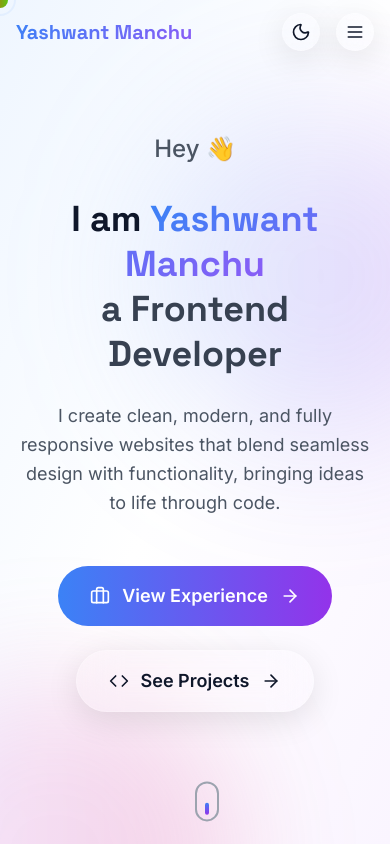
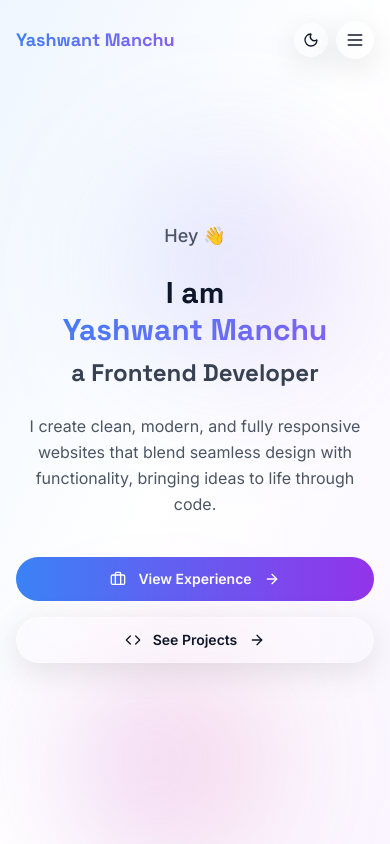
Before and after one commit to yashwant-manchu/yashwant-manchu-portfolio, a Next.js app: page / in a window 390 px wide. Shown: the top 844 px of the page. Built offline with nearby package versions, Linux system fonts and the light colour scheme.

Commit message:
Improved responsiveness for different devices

```diff
--- a/src/app/globals.css
+++ b/src/app/globals.css
@@ -2,7 +2,6 @@
 @tailwind base;
 @tailwind components;
 @tailwind utilities;
-/* Ensure your build tool is configured to use Tailwind CSS as a PostCSS plugin */
 
 * {
   margin: 0;
@@ -12,6 +11,7 @@
 
 html {
   scroll-behavior: smooth;
+  scroll-padding-top: 80px; /* Account for fixed navigation */
 }
 
 body {
@@ -20,6 +20,7 @@ body {
   color: var(--text-primary);
   transition: all 0.3s ease;
   overflow-x: hidden;
+  min-height: 100vh;
 }
 
 :root {
@@ -148,14 +149,80 @@ body {
   box-shadow: 0 0 20px rgba(59, 130, 246, 0.4);
 }
 
-/* Section padding */
+/* Section padding with responsive improvements */
 .section-padding {
   padding: 5rem 1rem;
+  min-height: auto;
+}
+
+/* Responsive section padding */
+@media (max-width: 1024px) {
+  .section-padding {
+    padding: 4rem 1rem;
+  }
 }
 
 @media (max-width: 768px) {
   .section-padding {
-    padding: 3rem 1rem;
+    padding: 3rem 1rem 3rem 1rem;
+  }
+}
+
+@media (max-width: 640px) {
+  .section-padding {
+    padding: 2.5rem 0.75rem;
+  }
+}
+
+/* Section title spacing fix for mobile navigation */
+section {
+  scroll-margin-top: 80px;
+}
+
+@media (max-width: 768px) {
+  section {
+    scroll-margin-top: 100px; /* Extra margin for mobile navigation */
+  }
+}
+
+/* Container improvements */
+.container {
+  width: 100%;
+  margin-left: auto;
+  margin-right: auto;
+  padding-left: 1rem;
+  padding-right: 1rem;
+}
+
+@media (min-width: 640px) {
+  .container {
+    max-width: 640px;
+    padding-left: 1.5rem;
+    padding-right: 1.5rem;
+  }
+}
+
+@media (min-width: 768px) {
+  .container {
+    max-width: 768px;
+  }
+}
+
+@media (min-width: 1024px) {
+  .container {
+    max-width: 1024px;
+  }
+}
+
+@media (min-width: 1280px) {
+  .container {
+    max-width: 1280px;
+  }
+}
+
+@media (min-width: 1536px) {
+  .container {
+    max-width: 1536px;
   }
 }
 
@@ -211,3 +278,115 @@ body {
   0% { transform: translate(0, 0); }
   100% { transform: translate(24px, 0); }
 }
+
+@keyframes gradient {
+  0%, 100% { background-position: 0% 50%; }
+  50% { background-position: 100% 50%; }
+}
+
+/* Responsive typography improvements */
+@media (max-width: 640px) {
+  h1 {
+    font-size: 2rem;
+    line-height: 1.2;
+  }
+
+  h2 {
+    font-size: 1.75rem;
+    line-height: 1.3;
+  }
+
+  h3 {
+    font-size: 1.5rem;
+    line-height: 1.3;
+  }
+}
+
+/* Fix for horizontal scrolling issues */
+* {
+  max-width: 100%;
+}
+
+/* Improved mobile form styling */
+@media (max-width: 768px) {
+  input, textarea, button {
+    font-size: 16px; /* Prevents zoom on iOS */
+    line-height: 1.4;
+  }
+}
+
+/* Responsive grid improvements */
+.responsive-grid {
+  display: grid;
+  gap: 1.5rem;
+  grid-template-columns: 1fr;
+}
+
+@media (min-width: 640px) {
+  .responsive-grid {
+    grid-template-columns: repeat(2, 1fr);
+    gap: 2rem;
+  }
+}
+
+@media (min-width: 1024px) {
+  .responsive-grid {
+    grid-template-columns: repeat(3, 1fr);
+    gap: 2.5rem;
+  }
+}
+
+/* Card responsive improvements */
+.card-responsive {
+  padding: 1rem;
+  margin-bottom: 1rem;
+}
+
+@media (min-width: 640px) {
+  .card-responsive {
+    padding: 1.5rem;
+  }
+}
+
+@media (min-width: 1024px) {
+  .card-responsive {
+    padding: 2rem;
+  }
+}
+
+/* Text responsive improvements */
+.text-responsive-sm {
+  font-size: 0.875rem;
+}
+
+@media (min-width: 640px) {
+  .text-responsive-sm {
+    font-size: 1rem;
+  }
+}
+
+.text-responsive-base {
+  font-size: 1rem;
+}
+
+@media (min-width: 640px) {
+  .text-responsive-base {
+    font-size: 1.125rem;
+  }
+}
+
+.text-responsive-lg {
+  font-size: 1.125rem;
+}
+
+@media (min-width: 640px) {
+  .text-responsive-lg {
+    font-size: 1.25rem;
+  }
+}
+
+@media (min-width: 1024px) {
+  .text-responsive-lg {
+    font-size: 1.5rem;
+  }
+}
--- a/src/components/layout/Navigation.tsx
+++ b/src/components/layout/Navigation.tsx
@@ -24,13 +24,15 @@ export const Navigation = () => {
         const handleScroll = () => {
             setIsScrolled(window.scrollY > 50);
 
-            // Update active section based on scroll position
+            // Update active section based on scroll position with offset for mobile nav
             const sections = navItems.map((item) => item.href.substring(1));
+            const navOffset = 80; // Account for fixed navigation height
+
             const currentSection = sections.find((section) => {
                 const element = document.getElementById(section);
                 if (element) {
                     const rect = element.getBoundingClientRect();
-                    return rect.top <= 100 && rect.bottom >= 100;
+                    return rect.top <= navOffset + 20 && rect.bottom >= navOffset + 20;
                 }
                 return false;
             });
@@ -44,10 +46,45 @@ export const Navigation = () => {
         return () => window.removeEventListener("scroll", handleScroll);
     }, []);
 
+    // Close mobile menu when clicking outside
+    useEffect(() => {
+        const handleClickOutside = (event: MouseEvent) => {
+            if (isMobileMenuOpen) {
+                const nav = document.querySelector('nav');
+                if (nav && !nav.contains(event.target as Node)) {
+                    setIsMobileMenuOpen(false);
+                }
+            }
+        };
+
+        document.addEventListener('mousedown', handleClickOutside);
+        return () => document.removeEventListener('mousedown', handleClickOutside);
+    }, [isMobileMenuOpen]);
+
+    // Prevent body scroll when mobile menu is open
+    useEffect(() => {
+        if (isMobileMenuOpen) {
+            document.body.style.overflow = 'hidden';
+        } else {
+            document.body.style.overflow = 'unset';
+        }
+
+        return () => {
+            document.body.style.overflow = 'unset';
+        };
+    }, [isMobileMenuOpen]);
+
     const scrollToSection = (href: string) => {
         const element = document.querySelector(href);
         if (element) {
-            element.scrollIntoView({ behavior: "smooth" });
+            const navHeight = 80; // Fixed nav height
+            const elementPosition = element.getBoundingClientRect().top + window.pageYOffset;
+            const offsetPosition = elementPosition - navHeight;
+
+            window.scrollTo({
+                top: offsetPosition,
+                behavior: "smooth"
+            });
         }
         setIsMobileMenuOpen(false);
     };
@@ -63,16 +100,19 @@ export const Navigation = () => {
                     }`}
             >
                 <div className="max-w-7xl mx-auto px-4 sm:px-6 lg:px-8">
-                    <div className="flex items-center justify-between h-16">
+                    <div className="flex items-center justify-between h-20"> {/* Increased height for better spacing */}
                         {/* Logo */}
-                        <motion.div whileHover={{ scale: 1.05 }} className="cursor-pointer">
-                            <h1 className="text-xl font-display font-bold gradient-text-blue">
+                        <motion.div
+                            whileHover={{ scale: 1.05 }}
+                            className="cursor-pointer flex-shrink-0"
+                        >
+                            <h1 className="text-lg sm:text-xl font-display font-bold gradient-text-blue">
                                 Yashwant Manchu
                             </h1>
                         </motion.div>
 
-                        {/* Desktop Navigation */}
-                        <div className="hidden md:flex items-center space-x-8">
+                        {/* Desktop Navigation - Hidden on smaller screens */}
+                        <div className="hidden lg:flex items-center space-x-6 xl:space-x-8">
                             {navItems.map((item) => (
                                 <motion.button
                                     key={item.name}
@@ -101,13 +141,14 @@ export const Navigation = () => {
                         </div>
 
                         {/* Right side controls */}
-                        <div className="flex items-center space-x-4">
+                        <div className="flex items-center space-x-2 sm:space-x-4">
                             {/* Theme Toggle */}
                             <motion.button
                                 onClick={toggleTheme}
                                 className="p-2 rounded-full glass-card cursor-hover"
                                 whileHover={{ scale: 1.1 }}
                                 whileTap={{ scale: 0.9 }}
+                                aria-label="Toggle theme"
                             >
                                 <AnimatePresence mode="wait">
                                     {theme === "light" ? (
@@ -118,7 +159,7 @@ export const Navigation = () => {
                                             exit={{ rotate: 180, opacity: 0 }}
                                             transition={{ duration: 0.3 }}
                                         >
-                                            <Moon className="w-5 h-5" />
+                                            <Moon className="w-4 h-4 sm:w-5 sm:h-5" />
                                         </motion.div>
                                     ) : (
                                         <motion.div
@@ -128,33 +169,35 @@ export const Navigation = () => {
                                             exit={{ rotate: 180, opacity: 0 }}
                                             transition={{ duration: 0.3 }}
                                         >
-                                            <Sun className="w-5 h-5" />
+                                            <Sun className="w-4 h-4 sm:w-5 sm:h-5" />
                                         </motion.div>
                                     )}
                                 </AnimatePresence>
                             </motion.button>
 
-                            {/* Resume Button */}
+                            {/* Resume Button - Responsive sizing */}
                             <motion.a
                                 href="/resume.pdf"
                                 download
-                                className="hidden sm:flex items-center space-x-2 px-4 py-2 bg-gradient-to-r from-blue-500 to-purple-600 text-white rounded-full font-medium cursor-hover"
+                                className="hidden sm:flex items-center space-x-2 px-3 py-2 md:px-4 md:py-2 bg-gradient-to-r from-blue-500 to-purple-600 text-white rounded-full font-medium cursor-hover text-sm"
                                 whileHover={{
                                     scale: 1.05,
                                     boxShadow: "0 10px 25px rgba(59, 130, 246, 0.3)",
                                 }}
                                 whileTap={{ scale: 0.95 }}
                             >
-                                <Download className="w-4 h-4" />
-                                <span>Resume</span>
+                                <Download className="w-3 h-3 md:w-4 md:h-4" />
+                                <span className="hidden md:block">Resume</span>
+                                <span className="block md:hidden">CV</span>
                             </motion.a>
 
                             {/* Mobile Menu Button */}
                             <motion.button
                                 onClick={() => setIsMobileMenuOpen(!isMobileMenuOpen)}
-                                className="md:hidden p-2 rounded-full glass-card cursor-hover"
+                                className="lg:hidden p-2 rounded-full glass-card cursor-hover"
                                 whileHover={{ scale: 1.1 }}
                                 whileTap={{ scale: 0.9 }}
+                                aria-label="Toggle mobile menu"
                             >
                                 <AnimatePresence mode="wait">
                                     {isMobileMenuOpen ? (
@@ -191,14 +234,15 @@ export const Navigation = () => {
                             initial={{ opacity: 0, height: 0 }}
                             animate={{ opacity: 1, height: "auto" }}
                             exit={{ opacity: 0, height: 0 }}
-                            className="md:hidden glass-card border-t border-white/10"
+                            transition={{ duration: 0.3 }}
+                            className="lg:hidden glass-card border-t border-white/10 overflow-hidden"
                         >
-                            <div className="px-4 py-6 space-y-4">
+                            <div className="px-4 py-6 space-y-2 max-h-[calc(100vh-80px)] overflow-y-auto">
                                 {navItems.map((item, index) => (
                                     <motion.button
                                         key={item.name}
                                         onClick={() => scrollToSection(item.href)}
-                                        className={`block w-full text-left px-4 py-2 rounded-lg transition-colors cursor-hover ${activeSection === item.href.substring(1)
+                                        className={`block w-full text-left px-4 py-3 rounded-lg transition-colors cursor-hover ${activeSection === item.href.substring(1)
                                                 ? "text-blue-500 bg-blue-50 dark:bg-blue-900/20"
                                                 : "text-gray-600 dark:text-gray-300 hover:text-blue-500 hover:bg-gray-50 dark:hover:bg-gray-800"
                                             }`}
@@ -210,10 +254,12 @@ export const Navigation = () => {
                                         {item.name}
                                     </motion.button>
                                 ))}
+
+                                {/* Mobile Resume Button */}
                                 <motion.a
                                     href="/resume.pdf"
                                     download
-                                    className="flex items-center justify-center space-x-2 w-full px-4 py-2 bg-gradient-to-r from-blue-500 to-purple-600 text-white rounded-lg font-medium cursor-hover"
+                                    className="flex items-center justify-center space-x-2 w-full px-4 py-3 bg-gradient-to-r from-blue-500 to-purple-600 text-white rounded-lg font-medium cursor-hover mt-4"
                                     initial={{ y: 20, opacity: 0 }}
                                     animate={{ y: 0, opacity: 1 }}
                                     transition={{ delay: navItems.length * 0.1 }}
@@ -236,7 +282,7 @@ export const Navigation = () => {
                         initial={{ opacity: 0 }}
                         animate={{ opacity: 1 }}
                         exit={{ opacity: 0 }}
-                        className="fixed inset-0 bg-black/20 backdrop-blur-sm z-40 md:hidden"
+                        className="fixed inset-0 bg-black/20 backdrop-blur-sm z-40 lg:hidden"
                         onClick={() => setIsMobileMenuOpen(false)}
                     />
                 )}
--- a/src/components/sections/HeroSection.tsx
+++ b/src/components/sections/HeroSection.tsx
@@ -20,23 +20,33 @@ export const HeroSection = () => {
   const scrollToSection = (sectionId: string) => {
     const element = document.getElementById(sectionId);
     if (element) {
-      element.scrollIntoView({ behavior: 'smooth' });
+      const navHeight = 80;
+      const elementPosition = element.getBoundingClientRect().top + window.pageYOffset;
+      const offsetPosition = elementPosition - navHeight;
+
+      window.scrollTo({
+        top: offsetPosition,
+        behavior: 'smooth'
+      });
     }
   };
 
   return (
-    <section id="home" className="min-h-screen flex items-center justify-center relative overflow-hidden">
+    <section
+      id="home"
+      className="relative overflow-hidden min-h-screen flex items-center justify-center pt-20 pb-10"
+    >
       {/* Animated Background */}
       <div className="absolute inset-0 -z-10">
         <div className="absolute inset-0 bg-gradient-to-br from-blue-50 via-white to-purple-50 dark:from-slate-900 dark:via-slate-800 dark:to-slate-900" />
 
-        {/* Floating Elements */}
+        {/* Floating Elements - Responsive */}
         <motion.div
-          className="absolute top-1/4 left-1/4 w-72 h-72 bg-gradient-to-r from-blue-400/20 to-purple-600/20 rounded-full blur-3xl"
+          className="absolute top-1/4 left-1/4 w-48 h-48 sm:w-64 sm:h-64 lg:w-72 lg:h-72 bg-gradient-to-r from-blue-400/20 to-purple-600/20 rounded-full blur-3xl"
           animate={{
-            x: [0, 100, 0],
-            y: [0, -100, 0],
-            scale: [1, 1.2, 1],
+            x: [0, 50, 0],
+            y: [0, -50, 0],
+            scale: [1, 1.1, 1],
           }}
           transition={{
             duration: 20,
@@ -46,11 +56,11 @@ export const HeroSection = () => {
         />
 
         <motion.div
-          className="absolute top-3/4 right-1/4 w-96 h-96 bg-gradient-to-r from-purple-400/20 to-pink-600/20 rounded-full blur-3xl"
+          className="absolute top-3/4 right-1/4 w-56 h-56 sm:w-80 sm:h-80 lg:w-96 lg:h-96 bg-gradient-to-r from-purple-400/20 to-pink-600/20 rounded-full blur-3xl"
           animate={{
-            x: [0, -150, 0],
-            y: [0, 100, 0],
-            scale: [1, 0.8, 1],
+            x: [0, -75, 0],
+            y: [0, 50, 0],
+            scale: [1, 0.9, 1],
           }}
           transition={{
             duration: 25,
@@ -61,52 +71,53 @@ export const HeroSection = () => {
         />
       </div>
 
-      <div className="container mx-auto px-4 text-center z-10">
+      <div className="container mx-auto px-4 sm:px-6 lg:px-8 text-center z-10 max-w-6xl">
         <motion.div
           initial={{ opacity: 0, y: 50 }}
           animate={{ opacity: 1, y: 0 }}
           transition={{ duration: 0.8, ease: "easeOut" }}
-          className="max-w-4xl mx-auto"
+          className="space-y-6 sm:space-y-8"
         >
           {/* Greeting Animation */}
           <motion.div
-            className="mb-8"
+            className="mb-4 sm:mb-6"
             key={currentGreeting}
             initial={{ opacity: 0, y: 20 }}
             animate={{ opacity: 1, y: 0 }}
             exit={{ opacity: 0, y: -20 }}
             transition={{ duration: 0.5 }}
           >
-            <span className="text-2xl md:text-3xl font-medium text-gray-600 dark:text-gray-300">
+            <span className="text-lg sm:text-xl md:text-2xl lg:text-3xl font-medium text-gray-600 dark:text-gray-300">
               {greetings[currentGreeting]} 👋
             </span>
           </motion.div>
 
-          {/* Main Heading */}
-          <motion.h1
-            className="text-4xl md:text-6xl lg:text-7xl font-display font-bold mb-6 leading-tight"
+          {/* Main Heading - Improved responsive typography */}
+          <motion.div
+            className="space-y-2 sm:space-y-4"
             initial={{ opacity: 0, y: 30 }}
             animate={{ opacity: 1, y: 0 }}
             transition={{ duration: 0.8, delay: 0.2 }}
           >
-            I am{' '}
-            <span className="gradient-text-blue">
-              Yashwant Manchu
-            </span>
-            <br />
-            <motion.span
-              className="text-gray-700 dark:text-gray-300"
+            <h1 className="text-3xl sm:text-4xl md:text-5xl lg:text-6xl xl:text-7xl font-display font-bold leading-tight">
+              I am{' '}
+              <span className="gradient-text-blue block sm:inline">
+                Yashwant Manchu
+              </span>
+            </h1>
+            <motion.h2
+              className="text-2xl sm:text-3xl md:text-4xl lg:text-5xl font-display font-bold text-gray-700 dark:text-gray-300"
               initial={{ opacity: 0 }}
               animate={{ opacity: 1 }}
               transition={{ duration: 0.8, delay: 0.5 }}
             >
               a Frontend Developer
-            </motion.span>
-          </motion.h1>
+            </motion.h2>
+          </motion.div>
 
           {/* Caption */}
           <motion.p
-            className="text-lg md:text-xl text-gray-600 dark:text-gray-400 mb-12 max-w-3xl mx-auto leading-relaxed"
+            className="text-base sm:text-lg md:text-xl lg:text-xl text-gray-600 dark:text-gray-400 max-w-2xl lg:max-w-3xl mx-auto leading-relaxed px-2 sm:px-0"
             initial={{ opacity: 0, y: 20 }}
             animate={{ opacity: 1, y: 0 }}
             transition={{ duration: 0.8, delay: 0.4 }}
@@ -117,37 +128,37 @@ export const HeroSection = () => {
 
           {/* Action Buttons */}
           <motion.div
-            className="flex flex-col sm:flex-row items-center justify-center gap-6"
+            className="flex flex-col sm:flex-row items-center justify-center gap-4 sm:gap-6 pt-4 sm:pt-6"
             initial={{ opacity: 0, y: 30 }}
             animate={{ opacity: 1, y: 0 }}
             transition={{ duration: 0.8, delay: 0.6 }}
           >
             <motion.button
               onClick={() => scrollToSection('experience')}
-              className="group flex items-center space-x-3 px-8 py-4 bg-gradient-to-r from-blue-500 to-purple-600 text-white rounded-full font-semibold text-lg cursor-hover hover-lift"
+              className="group flex items-center space-x-3 px-6 py-3 sm:px-8 sm:py-4 bg-gradient-to-r from-blue-500 to-purple-600 text-white rounded-full font-semibold text-sm sm:text-base lg:text-lg cursor-hover hover-lift w-full sm:w-auto min-w-[200px] justify-center"
               whileHover={{ scale: 1.05 }}
               whileTap={{ scale: 0.95 }}
             >
-              <Briefcase className="w-5 h-5" />
+              <Briefcase className="w-4 h-4 sm:w-5 sm:h-5" />
               <span>View Experience</span>
-              <ArrowRight className="w-5 h-5 transition-transform group-hover:translate-x-1" />
+              <ArrowRight className="w-4 h-4 sm:w-5 sm:h-5 transition-transform group-hover:translate-x-1" />
             </motion.button>
 
             <motion.button
               onClick={() => scrollToSection('projects')}
-              className="group flex items-center space-x-3 px-8 py-4 glass-card border border-gray-300 dark:border-gray-600 rounded-full font-semibold text-lg cursor-hover hover-lift"
+              className="group flex items-center space-x-3 px-6 py-3 sm:px-8 sm:py-4 glass-card border border-gray-300 dark:border-gray-600 rounded-full font-semibold text-sm sm:text-base lg:text-lg cursor-hover hover-lift w-full sm:w-auto min-w-[200px] justify-center"
               whileHover={{ scale: 1.05 }}
               whileTap={{ scale: 0.95 }}
             >
-              <Code className="w-5 h-5" />
+              <Code className="w-4 h-4 sm:w-5 sm:h-5" />
               <span>See Projects</span>
-              <ArrowRight className="w-5 h-5 transition-transform group-hover:translate-x-1" />
+              <ArrowRight className="w-4 h-4 sm:w-5 sm:h-5 transition-transform group-hover:translate-x-1" />
             </motion.button>
           </motion.div>
 
-          {/* Scroll Indicator */}
+          {/* Scroll Indicator - Hidden on small screens */}
           <motion.div
-            className="absolute bottom-8 left-1/2 transform -translate-x-1/2"
+            className="absolute bottom-8 left-1/2 transform -translate-x-1/2 hidden sm:block"
             animate={{ y: [0, 10, 0] }}
             transition={{ duration: 2, repeat: Infinity }}
           >
```
Also changed, not shown: src/components/sections/ContactSection.tsx (+40 -39 lines), src/components/ui/CustomCursor.tsx (+74 -18 lines).
